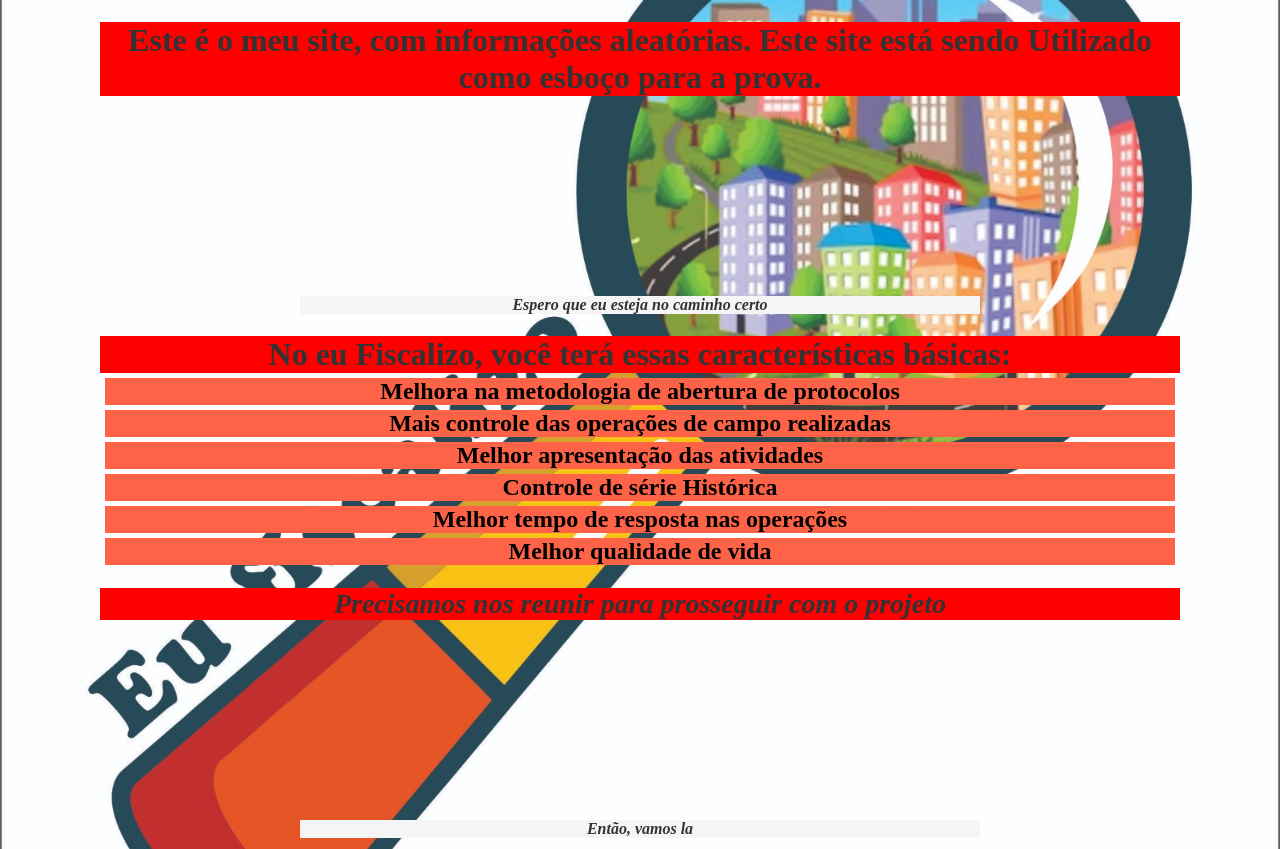
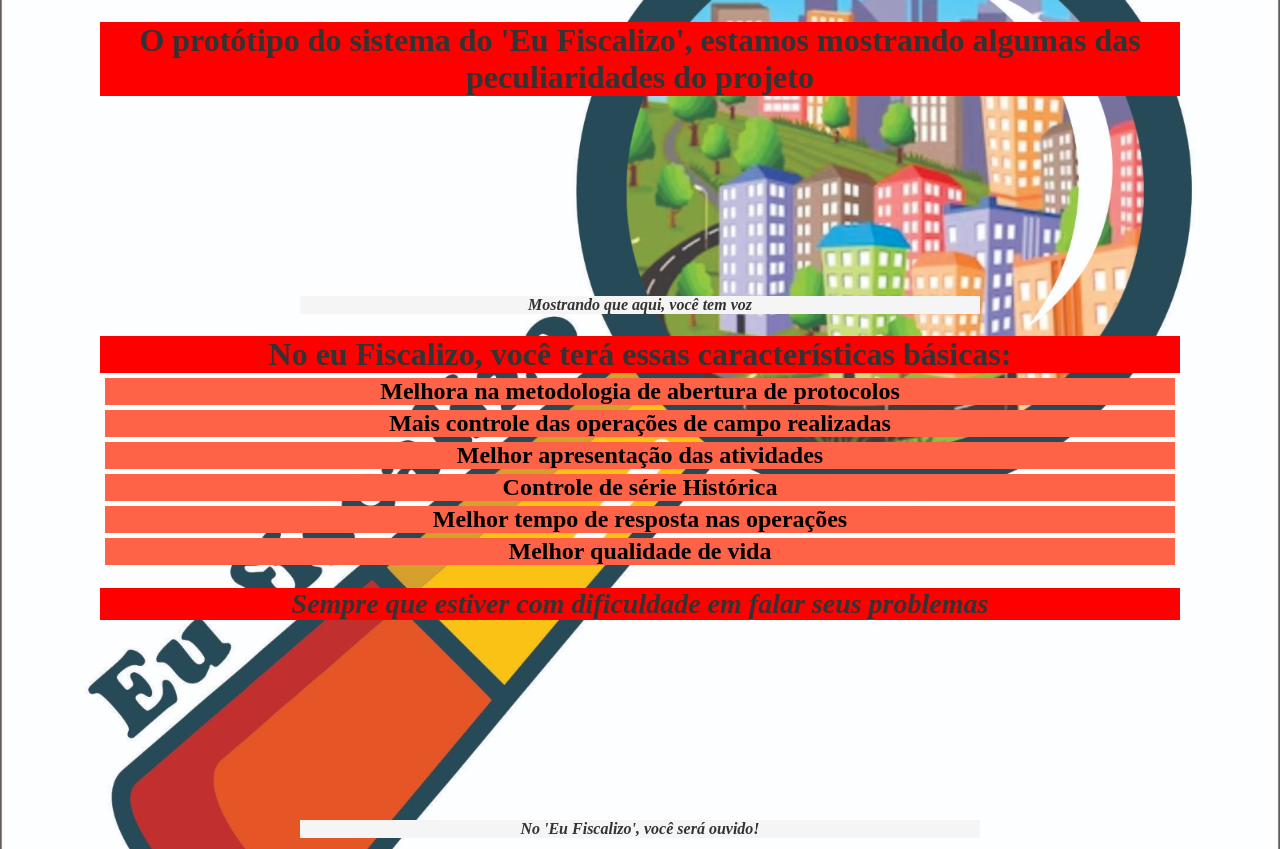
Before and after one commit to ElissonJBrito/Meu-site-Ap1-Web, a plain HTML site: page index.html in a window 1280 px wide. Shown: the part 203-1052 px from the top of the page. Drawn offline with Linux system fonts and the light colour scheme.

Commit message:
Update index.html

```diff
--- a/index.html
+++ b/index.html
@@ -9,8 +9,8 @@
     <img src="prototipo.png" alt="" class="prototipo">
     </header>
     <body>
-    <h1>Este é o meu site, com informações aleatórias. Este site está sendo Utilizado como esboço para a prova.</h1>
-    <p> Espero que eu esteja no caminho certo</p>
+    <h1>O protótipo do sistema do 'Eu Fiscalizo', estamos mostrando algumas das peculiaridades do projeto</h1>
+    <p> Mostrando que aqui, você tem voz</p>
     <div>
         <h1>No eu Fiscalizo, você terá essas características básicas:</h1>
         <section class="grid-template-areas-5">
@@ -22,8 +22,8 @@
             <div class="item footer">Melhor qualidade de vida</div>
         </section>
         </div>
-    <h2>Precisamos nos reunir para prosseguir com o projeto</h2>
-    <p>Então, vamos la</p>
+    <h2>Sempre que estiver com dificuldade em falar seus problemas</h2>
+    <p>No 'Eu Fiscalizo', você será ouvido!</p>
     </body>
     <footer>
     <h1>Estou tentando colocar uma imagem no site.</h1>
```
